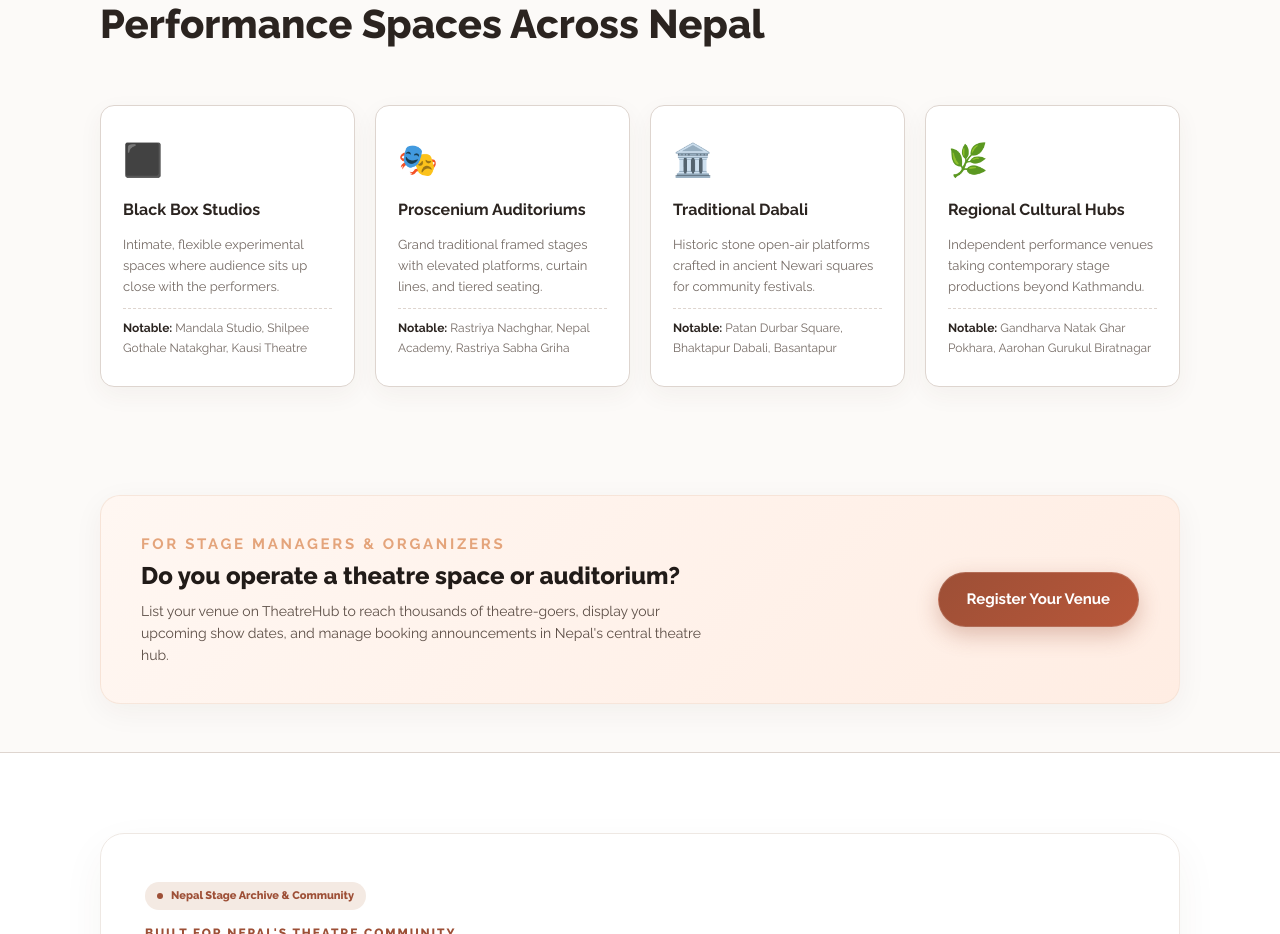
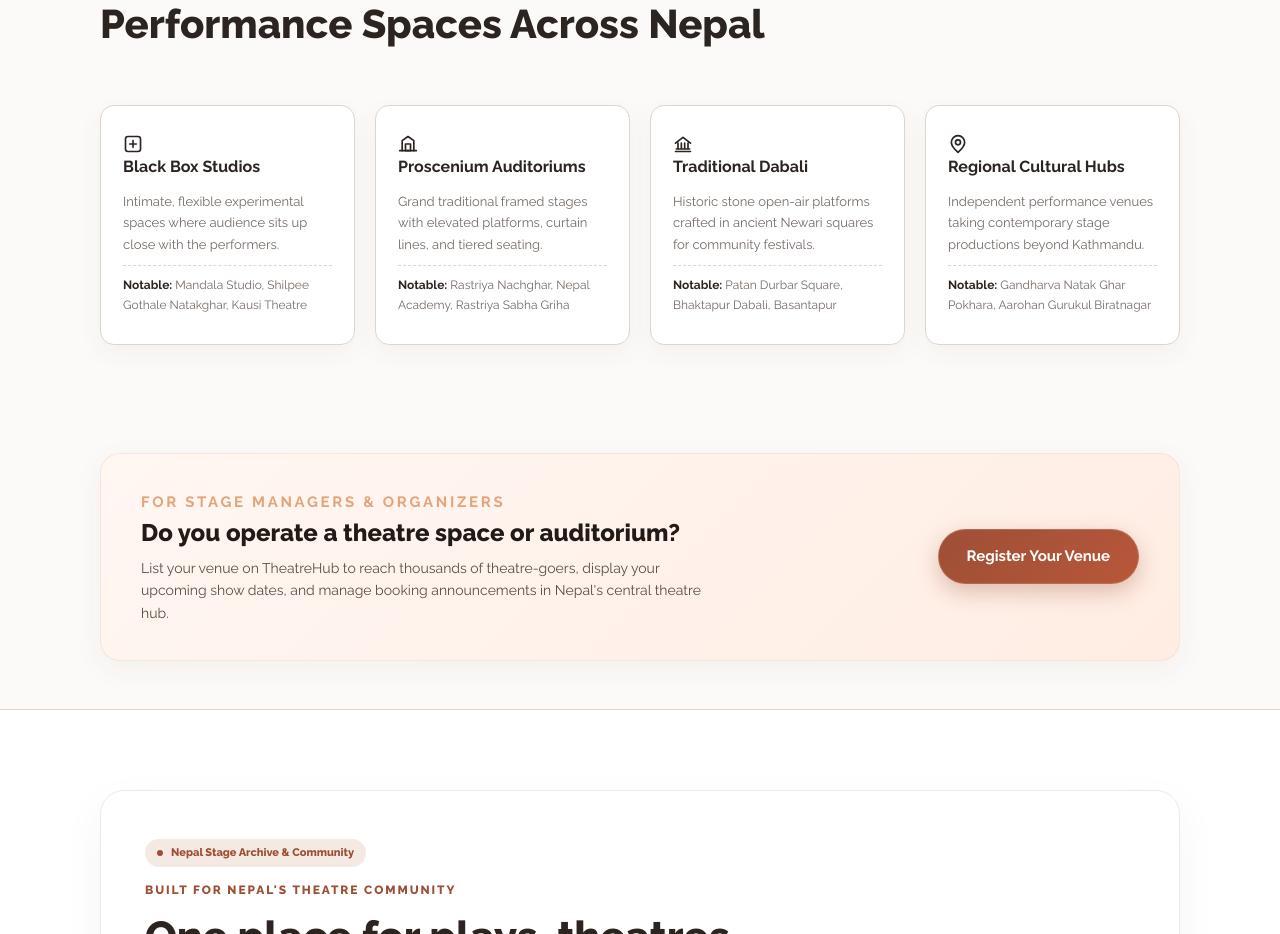
Before and after one commit to aakritinepal01/Theaterhub, a Next.js app: page /theatre in a window 1280 px wide. Shown: the part 1080-2014 px from the top of the page. Built offline with nearby package versions, Linux system fonts and the light colour scheme; no server answers; the database is empty.

Commit message:
feat(theatre): replace emoji icons with SVG icons in stage types section and align inline header

```diff
--- a/src/app/theatre/page.tsx
+++ b/src/app/theatre/page.tsx
@@ -29,25 +29,46 @@ const showDateFormat = new Intl.DateTimeFormat("en-NP", {
 const STAGE_TYPES = [
   {
     title: "Black Box Studios",
-    icon: "⬛",
+    svg: (
+      <svg width="20" height="20" viewBox="0 0 24 24" fill="none" stroke="currentColor" strokeWidth="2" strokeLinecap="round" strokeLinejoin="round">
+        <rect x="3" y="3" width="18" height="18" rx="3" />
+        <path d="M8 12h8" />
+        <path d="M12 8v8" />
+      </svg>
+    ),
     description: "Intimate, flexible experimental spaces where audience sits up close with the performers.",
     examples: "Mandala Studio, Shilpee Gothale Natakghar, Kausi Theatre",
   },
   {
     title: "Proscenium Auditoriums",
-    icon: "🎭",
+    svg: (
+      <svg width="20" height="20" viewBox="0 0 24 24" fill="none" stroke="currentColor" strokeWidth="2" strokeLinecap="round" strokeLinejoin="round">
+        <path d="M2 20h20" />
+        <path d="M5 20V8l7-5 7 5v12" />
+        <path d="M9 12h6v8H9z" />
+      </svg>
+    ),
     description: "Grand traditional framed stages with elevated platforms, curtain lines, and tiered seating.",
     examples: "Rastriya Nachghar, Nepal Academy, Rastriya Sabha Griha",
   },
   {
     title: "Traditional Dabali",
-    icon: "🏛️",
+    svg: (
+      <svg width="20" height="20" viewBox="0 0 24 24" fill="none" stroke="currentColor" strokeWidth="2" strokeLinecap="round" strokeLinejoin="round">
+        <path d="M3 21h18M4 18h16M6 18v-7M10 18v-7M14 18v-7M18 18v-7M3 11l9-7 9 7" />
+      </svg>
+    ),
     description: "Historic stone open-air platforms crafted in ancient Newari squares for community festivals.",
     examples: "Patan Durbar Square, Bhaktapur Dabali, Basantapur",
   },
   {
     title: "Regional Cultural Hubs",
-    icon: "🌿",
+    svg: (
+      <svg width="20" height="20" viewBox="0 0 24 24" fill="none" stroke="currentColor" strokeWidth="2" strokeLinecap="round" strokeLinejoin="round">
+        <path d="M12 2a8 8 0 0 0-8 8c0 5.25 8 12 8 12s8-6.75 8-12a8 8 0 0 0-8-8z" />
+        <circle cx="12" cy="10" r="3" />
+      </svg>
+    ),
     description: "Independent performance venues taking contemporary stage productions beyond Kathmandu.",
     examples: "Gandharva Natak Ghar Pokhara, Aarohan Gurukul Biratnagar",
   },
@@ -203,8 +224,10 @@ export default async function TheatresPage() {
           <div className="theatre-types-grid">
             {STAGE_TYPES.map((type) => (
               <div className="theatre-type-card" key={type.title}>
-                <span className="theatre-type-icon">{type.icon}</span>
-                <h3>{type.title}</h3>
+                <div className="theatre-type-header">
+                  <span className="theatre-type-icon-wrap">{type.svg}</span>
+                  <h3>{type.title}</h3>
+                </div>
                 <p>{type.description}</p>
                 <div className="theatre-type-examples">
                   <span>Notable:</span> {type.examples}
```
